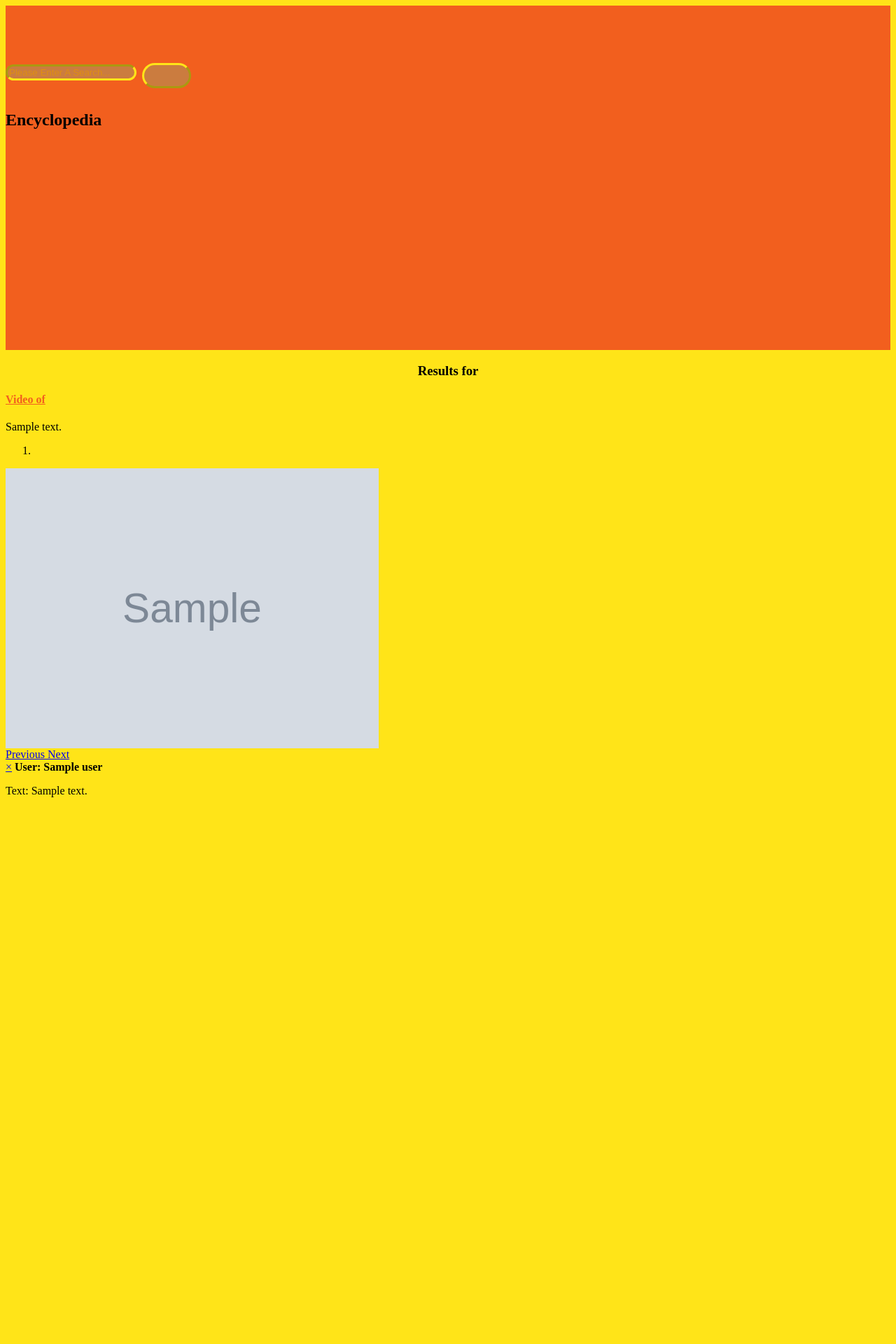
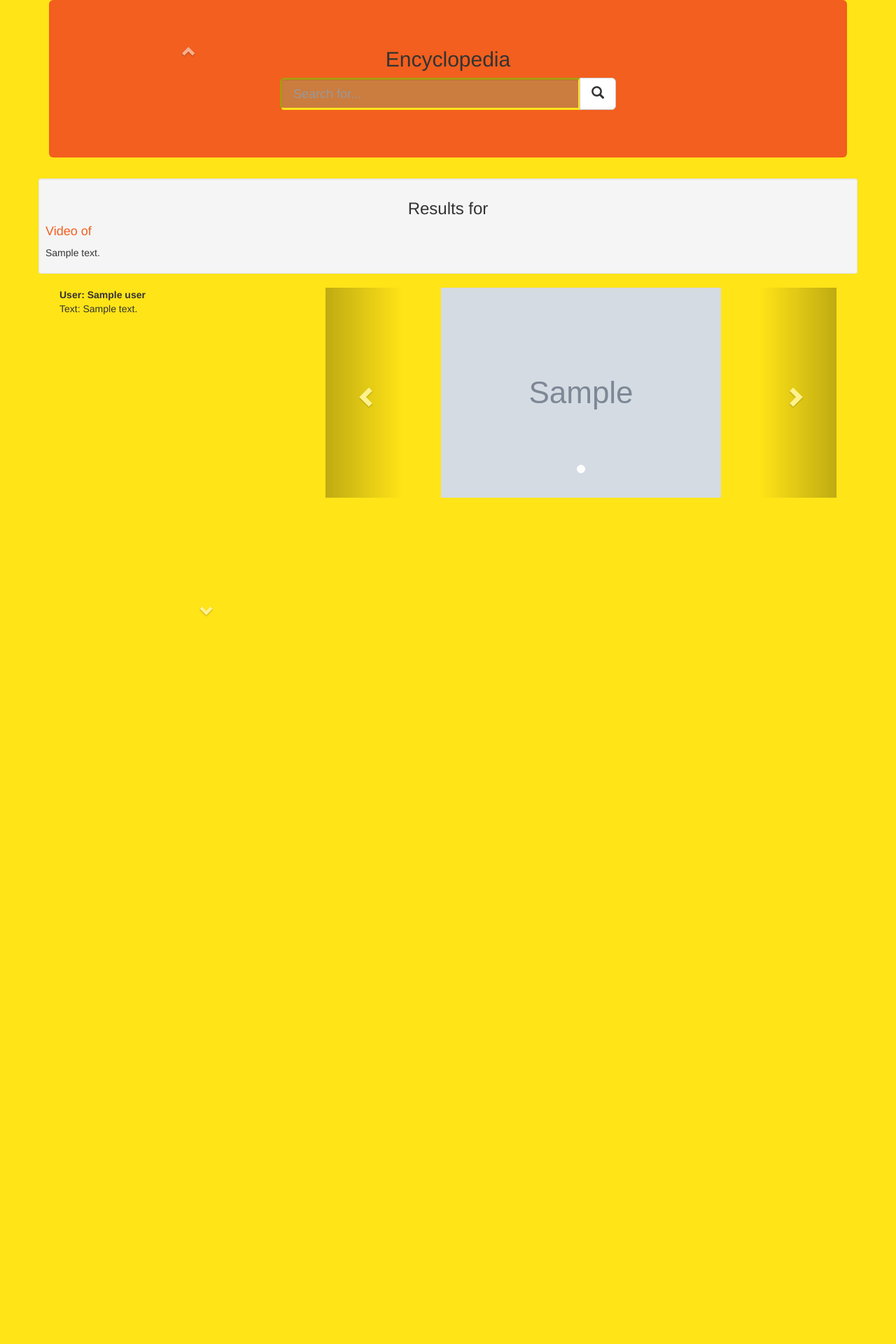
Before and after one commit to TimmyMill/Single_Page_Hydra, a Flask app: template single_page_hydra/templates/search_results.html in a window 1280 px wide. Shown: the top 1920 px of the page at 70% size. After the commit the page ends 880 px from the top, so only its background shows below. Run offline with Flask 2, Linux system fonts and the light colour scheme; the template is opened without the code that fills it: most values are stand-ins (such as "Sample title", 1, 10 or a date in 2020); grey boxes marked "Sample" are stand-in pictures; parts of the project's set-up code (start-up, migrations or seed data) failed here and were passed over; some libraries are stand-ins or nearby versions.

Commit message:
Css layout (#21)
* Updated main.css

* Updated Templates with master/origin

* Centered Images in Carousel

* Lots of CSS done to the results page

* Lots of CSS done to the results page

* Lots of CSS done to the results page

* Lots of CSS done to the results page

* Carousel Done

* Carousel Done

* Carousel Done

* Carousel Done

* Centered Images in Carousel

* Centered Images in Carousel

* Twitter rebased

* Implemented vertical carousel for tweets.
Need to reformat column spacing and sizing for twitter & pixabay columns.

* Need to reformat column spacing and sizing for twitter & pixabay columns.

* Reformatted Jumbotron. Changed the input form and search button layout.
Need to reformat column spacing and sizing for twitter & pixabay columns.

* Search input box and button done for index and results page.
Need to fix the directional arrows on the twitter carousel.

* Updated Pixabay and Wiki files for pull request.
Need to fix the directional arrows on the twitter carousel.

* Need to fix the directional arrows on the twitter carousel.

```diff
--- a/single_page_hydra/api/clients/twitterAPI.py
+++ b/single_page_hydra/api/clients/twitterAPI.py
@@ -1,3 +1,4 @@
+
 '''
 Handles all the requests to twitter.api
 And Return a customized result
--- /dev/null
+++ b/single_page_hydra/static/css/custom_carousel.css
@@ -0,0 +1,80 @@
+/*.slide {*/
+    /*margin: 10px 0;*/
+    /*width: 250px;*/
+    /*height: 250px;*/
+    /*position: relative;*/
+    /*overflow: hidden;*/
+/*}*/
+
+/*.slide li {*/
+    /*display: none;*/
+    /*position: absolute;*/
+    /*top: 0;*/
+    /*left: 0;*/
+/*}*/
+
+.carousel-inner > .item > img,
+.carousel-inner > .item > a > img {
+    /*height: 500px;*/
+    /*width: 70%;*/
+    margin: auto;
+}
+
+.selected img {
+	opacity:0.5;
+}
+
+/* Vertical Carousel code -
+   original code from http://www.bootply.com/63148
+   modified by Timmy Milligan */
+
+.vertical .carousel-inner {
+    display: flex;
+    /*float: left;*/
+    max-height: 100%;
+    max-width: 100%;
+}
+
+.carousel.vertical .item {
+  -webkit-transition: 0.6s ease-in-out top;
+     -moz-transition: 0.6s ease-in-out top;
+      -ms-transition: 0.6s ease-in-out top;
+       -o-transition: 0.6s ease-in-out top;
+          transition: 0.6s ease-in-out top;
+}
+
+.carousel.vertical .active {
+    width: 100%;
+    top: 0;
+}
+
+.carousel.vertical .next {
+    position: relative;
+    top: 400px;
+    left: 50%;
+    right: 50%;
+}
+
+.carousel.vertical .prev {
+  position: relative;
+  top: -400px;
+  left: 50%;
+  right: 50%;
+}
+
+.carousel.vertical .next.left,
+.carousel.vertical .prev.right {
+  top: 0;
+}
+
+.carousel.vertical .active.left {
+  top: -400px;
+}
+
+.carousel.vertical .active.right {
+  top: 400px;
+}
+
+.carousel.vertical .item {
+    left: 0;
+}
--- a/single_page_hydra/static/css/main.css
+++ b/single_page_hydra/static/css/main.css
@@ -14,21 +14,21 @@ Darker Yellow:    DE8E13
 /*.wik_div{*/
     /*height: 100%;*/
 /*}*/
-.row{
-    margin-bottom: -99999px;
-    padding-bottom: 99999px;
-}
+/*.row{*/
+    /*margin-bottom: -99999px;*/
+    /*padding-bottom: 99999px;*/
+/*}*/
 img.result_image{
     border-radius: 25px;
-    border: outset;
-    border-color: #F25F1E;
+    border: outset #F25F1E;
+}
 
-}
 .not_main{
     height:50%;
     padding-top: 50px;
     padding-bottom: 50px;
 }
+
 .search_title{
     text-align: center;
 }
@@ -39,42 +39,61 @@ img.result_image{
 ::-webkit-input-placeholder { /* Chrome/Opera/Safari */
   color: #DE8E13;
 }
+
 ::-moz-placeholder { /* Firefox 19+ */
   color: #DE8E13;
 }
+
 :-ms-input-placeholder { /* IE 10+ */
   color: #DE8E13;
 }
+
 :-moz-placeholder { /* Firefox 18- */
   color: #DE8E13;
 }
+
 #search_button{
     border: outset;
     border-radius: 20px;
 }
+
 #jumbo_search{
     background-color: #CB7C3F;
-    border: inset;
-    border-radius: 20px;
-    border-color: #FFE418;
+    /*border-radius: 20px;*/
+    border: inset #FFE418;
     color: #FFE418;
 }
+
 :focus{
     color: #FFE418;
     border-radius: 20px;
     outline: none;
 
 }
+
 #jumbo{
     background: #F25F1E;
+    padding-bottom: 10%;
 }
+
 body{
     background-color: #FFE418
 }
-button#search_button {
-    border-color: #FFE418;
-    background-color: #CB7C3F; /*same as jumbo-search*/
-    color: #F25F1E;
-    padding: 15px 32px;
+
+.center-block {
+    display: block;
+    margin-left: auto;
+    margin-right: auto;
+}
+
+/*#search_button {*/
+    /*border-color: #FFE418;*/
+    /*background-color: #CB7C3F; !*same as jumbo-search*!*/
+    /*color: #F25F1E;*/
+    /*padding: 15px 32px;*/
+    /*text-align: center;*/
+/*}*/
+
+text#tweets {
     text-align: center;
 }
--- a/single_page_hydra/templates/search.html
+++ b/single_page_hydra/templates/search.html
@@ -8,7 +8,8 @@
     <script src="https://ajax.googleapis.com/ajax/libs/jquery/3.1.1/jquery.min.js"></script>
     <!-- Latest compiled JavaScript -->
     <script src="https://maxcdn.bootstrapcdn.com/bootstrap/3.3.7/js/bootstrap.min.js"></script>
-    <link rel="stylesheet" href="../static/css/main.css">
+    <link rel="stylesheet" href="/static/css/main.css">
+    <link rel="stylesheet" href="/static/css/custom_carousel.css">
 </head>
 <body>
 <div id="content" class="container-fluid text-center">
--- a/single_page_hydra/templates/search_results.html
+++ b/single_page_hydra/templates/search_results.html
@@ -1,18 +1,43 @@
-<link rel="stylesheet" href="../static/css/main.css">
-<div class="jumbotron not_main text-center" id="jumbo">
-    <h1>
+<!DOCTYPE html>
+<html lang="en">
+<head>
+  <meta charset="utf-8">
+  <meta http-equiv="X-UA-Compatible" content="IE=edge">
+  <meta name="viewport" content="width=device-width, initial-scale=1.0">
+  <!-- Bootstrap -->
+  <link rel="stylesheet" href="https://maxcdn.bootstrapcdn.com/bootstrap/3.3.7/css/bootstrap.min.css">
+  <link rel="stylesheet" href="/static/css/main.css">
+  <link rel="stylesheet" href="/static/css/custom_carousel.css">
+</head>
+
+<body>
+<!-- jQuery (necessary for Bootstrap's JavaScript plugins) -->
+<script src="https://ajax.googleapis.com/ajax/libs/jquery/3.1.1/jquery.min.js"></script>
+<div class="container">
+  <div class="row">
+    <div class="col-sm-12">
+      <div class="jumbotron text-center" id="jumbo">
+        <h2>Encyclopedia</h2>
         <form action="{{ url_for('search') }}" method="post">
-            <input type="text" name="search_query" placeholder="Please Enter A Search..." id="jumbo_search">
-            <button type="submit" id="search_button">
-                <span class="glyphicon glyphicon-search"></span>
-            </button>
+          <div class="col-md-6 col-md-offset-3">
+            <div class="input-group input-group-lg">
+              <input class="form-control" id="jumbo_search" type="text" name="search_query" placeholder="Search for...">
+              <span class="input-group-btn">
+                      <button class="btn btn-default" type="submit" ><i
+                          class="glyphicon glyphicon-search"></i></button>
+              </span>
+            </div><!-- end input-group -->
+              <br>
+          </div><!-- end column -->
         </form>
-    </h1>
-    <h2>Encyclopedia</h2>
-</div>
+      </div><!-- end jumbotron -->
+    </div><!-- end column -->
+  </div><!-- end row -->
+</div><!-- end container -->
 
 <div class="container">
-    <div class="col-12-lg well">
+  <div class="row">
+    <div class="col-9-sm well well-sm">
       <h3 class="search_title">Results for {{ search }}</h3>
       <h4><a class='wiki_link' href="{{ results['wikipedia']['link'] }}">{{ search }}</a></h4>
       {%- if results['pixabay']['video'] %}
@@ -22,49 +47,95 @@
       {%- endif %}
       <p>{{ results['wikipedia']['summary'] }}</p>
     </div>
-    {#THIS DIV IS THE IMAGE CAROUSEL#}
-    <div class="col-6-md">
+  </div><!--END ROW-->
+
+  <div class="row-fluid">
+    <!-- MAIN TWITTER CAROUSEL -->
+    <div class="col-sm-4" id="slider">
+
+      {%- if results['Twitter']|length > 0 %}
+{#        <div class="" id="twitter-box">#}
+          <!-- Twitter Carousel -->
+          <div id="tweetCarousel" class="carousel slide vertical">
+            <!-- Wrapper for Tweets -->
+            <div class="carousel-inner" role="listbox">
+              {% set tweet_count = 0 %}
+              {%- for tweet in results['Twitter'] %}
+
+                {% if tweet_count == 0 %}
+                  <div class="active item" id="tweets">
+                    <strong>User: {{ results['Twitter'][loop.index - 1]['User'] }}</strong>
+                    <p>Text: {{ results['Twitter'][loop.index - 1]['Text'] }}</p>
+                    {% set tweet_count = tweet_count + 1 %}
+                  </div>
+
+                {% else %}
+                  <div class="item" id="tweets">
+                    <strong>User: {{ results['Twitter'][loop.index - 1]['User'] }}</strong>
+                    <p>Text: {{ results['Twitter'][loop.index - 1]['Text'] }}</p>
+                    {% set tweet_count = tweet_count + 1 %}
+                  </div>
+
+                {% endif %}
+              {% endfor %}
+            </div><!--/Wrapper for Tweets-->
+
+            <!-- Nav Controls -->
+            <a class="carousel-control vertical prev" href="#tweetCarousel" data-slide="prev">
+              <span class="glyphicon glyphicon-chevron-up" aria-hidden="true"></span>
+              <span class="sr-only">Previous</span></a>
+            <a class="carousel-control vertical next" href="#tweetCarousel" data-slide="next">
+              <span class="glyphicon glyphicon-chevron-down" aria-hidden="true"></span>
+              <span class="sr-only">Next</span></a>
+          </div><!--/Twitter Carousel-->
+
+{#        </div><!--/Twitter Box-->#}
+      {%- endif %}
+    </div><!--/Slider-->
+
+    <!-- IMAGE CAROUSEL -->
+    <div class="col-sm-8">
       {%- if results['pixabay']['images']|length > 0 %}
-            <div id="carousel" class="carousel slide" data-ride="carousel">
-                {#            indicators #}
+        <div id="image-carousel" class="carousel slide" data-ride="carousel">
+          <!-- Indicators -->
           <ol class="carousel-indicators">
             {% set carousel_count=0 %}
             {%- for image_url in results['pixabay']['images'] %}
               {% if carousel_count==0 %}
-                            <li data-target="#carousel" data-slide-to="{{ loop.index }}" class="active"></li>
+                <li data-target="#image-carousel" data-slide-to="{{ loop.index }}" class="active"></li>
                 {% set carousel_count=carousel_count + 1 %}
               {% elif carousel_count >=1 %}
-                            <li data-target="#carousel" data-slide-to="{{ loop.index }}"></li>
+                <li data-target="#image-carousel" data-slide-to="{{ loop.index }}"></li>
               {% endif %}
             {% endfor %}
           </ol>
 
-
+          <!--Wrapper for Slides-->
           <div class="carousel-inner" role="listbox">
-
             {% set count2 = 0 %}
             {%- for image_url in results['pixabay']['images'] %}
               {% if count2 == 0 %}
                 <div class="item active">
-                                <img src="{{ url_for('static', filename = 'images/pixabay/' ) }}{{ image_url }}"
-                                     height="400">
+                  <img src="{{ url_for('static', filename = 'images/pixabay/' ) }}{{ image_url }}">
+                  {#                                         height="400">#}
                   {% set count2 = count2 + 1 %}
                 </div>
               {% elif count2 >= 1 %}
                 <div class="item">
-                                <img src="{{ url_for('static', filename = 'images/pixabay/' ) }}{{ image_url }}"
-                                     height="400">
+                  <img src="{{ url_for('static', filename = 'images/pixabay/' ) }}{{ image_url }}">
+                  {#                                         height="400">#}
                   {% set count2 = count2 + 1 %}
                 </div>
               {% endif %}
             {% endfor %}
           </div>
-                {#    Controls#}
-                <a class="left carousel-control" href="#carousel" role="button" data-slide="prev">
+
+          <!--Controls-->
+          <a class="left carousel-control" href="#image-carousel" role="button" data-slide="prev">
             <span class="glyphicon glyphicon-chevron-left" aria-hidden="true"></span>
             <span class="sr-only">Previous</span>
           </a>
-                <a class="right carousel-control" href="#carousel" role="button" data-slide="next">
+          <a class="right carousel-control" href="#image-carousel" role="button" data-slide="next">
             <span class="glyphicon glyphicon-chevron-right" aria-hidden="true"></span>
             <span class="sr-only">Next</span>
           </a>
@@ -73,27 +144,55 @@
         <h3>NO IMAGES WERE FOUND</h3>
       {%- endif %}
 
-    </div>
-    {#HERE ENDS THE IMAGE CAROUSEL#}
-</div>
-<div class="tall_col col-sm-12">
-    {#    THIS SECTION WILL ONLY ADD TWEETS IF THEY EXIST AND DO THREE IN A ROW, THEN THREE MORE#}
-    {%- if results['Twitter']|length > 0 %}
-        {% for tweet in results['Twitter'] %}
-            {% if (loop.index % 4 == 0) or loop.index==1  %}
-            <div class="col-sm-12 row">
-                <div class="alert alert-warning col-sm-3 alert-dismissable fade in">
-                    <a href="#" class="close" data-dismiss="alert" aria-label="close">×</a>
-                    <strong>User: {{ results['Twitter'][loop.index - 1]['User'] }}</strong>
-                    <p>Text: {{ results['Twitter'][loop.index - 1]['Text'] }}</p>
-                </div>
-            </div>
-            {% endif %}
+    </div><!--END IMAGE CAROUSEL-->
+  </div><!--END ROW-->
+</div><!--END CONTAINER-->
 
-        {% endfor %}
-
-    {%- endif %}
-</div>
 <script>
   $(document).load()
 </script>
+<script type="application/javascript">
+  $('#tweetCarousel' +
+      '').carousel({
+    interval: 4000
+  });
+
+  // handles the carousel thumbnails
+  $('[id^=carousel-selector-]').click(function () {
+    var id_selector = $(this).attr("id");
+    var id = id_selector.substr(id_selector.length - 1);
+    id = parseInt(id);
+    $('#tweetCarousel' +
+        '').carousel(id);
+    $('[id^=carousel-selector-]').removeClass('selected');
+    $(this).addClass('selected');
+  });
+
+  // when the carousel slides, auto update
+  $('#tweetCarousel').on('slid', function (e) {
+    var id = $('.item.active').data('slide-number');
+    id = parseInt(id);
+    $('[id^=carousel-selector-]').removeClass('selected');
+    $('[id=carousel-selector-' + id + ']').addClass('selected');
+  });
+</script>
+</body>
+</html>
+{#<div class="tall_col col-sm-12">#}
+{#    THIS SECTION WILL ONLY ADD TWEETS IF THEY EXIST AND DO THREE IN A ROW, THEN THREE MORE#}
+{#    {%- if results['Twitter']|length > 0 %}#}
+{#        {% for tweet in results['Twitter'] %}#}
+{#            {% if (loop.index % 4 == 0) or loop.index==1  %}#}
+{#            <div class="col-sm-12 row">#}
+{#                <div class="alert alert-warning col-sm-3 alert-dismissable fade in">#}
+{#                    <a href="#" class="close" data-dismiss="alert" aria-label="close">×</a>#}
+{#                    <strong>User: {{ results['Twitter'][loop.index - 1]['User'] }}</strong>#}
+{#                    <p>Text: {{ results['Twitter'][loop.index - 1]['Text'] }}</p>#}
+{#                </div>#}
+{#            </div>#}
+{#            {% endif %}#}
+{##}
+{#        {% endfor %}#}
+{##}
+{#    {%- endif %}#}
+{#</div>#}
```
Also changed, not shown: single_page_hydra/templates/index.html (+21 -11 lines). Lines whose indentation alone changed are shown as unchanged.
